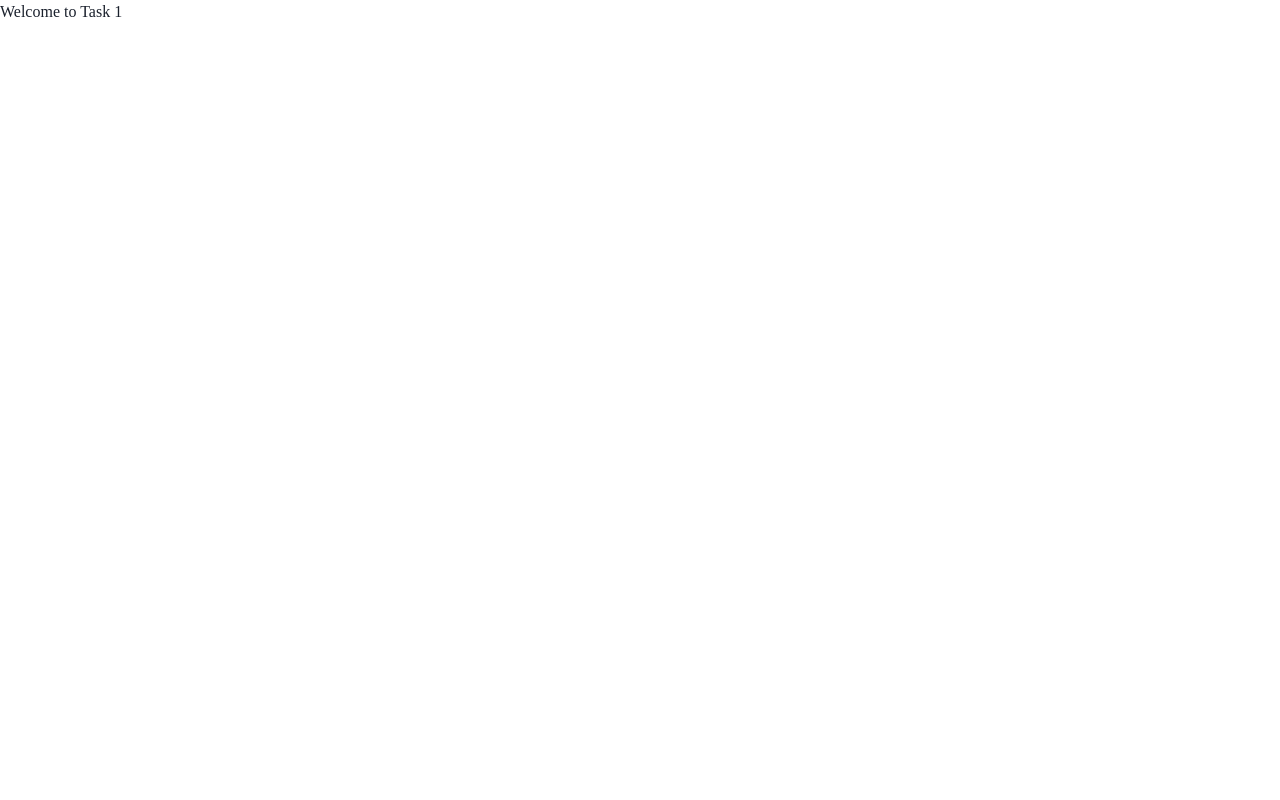
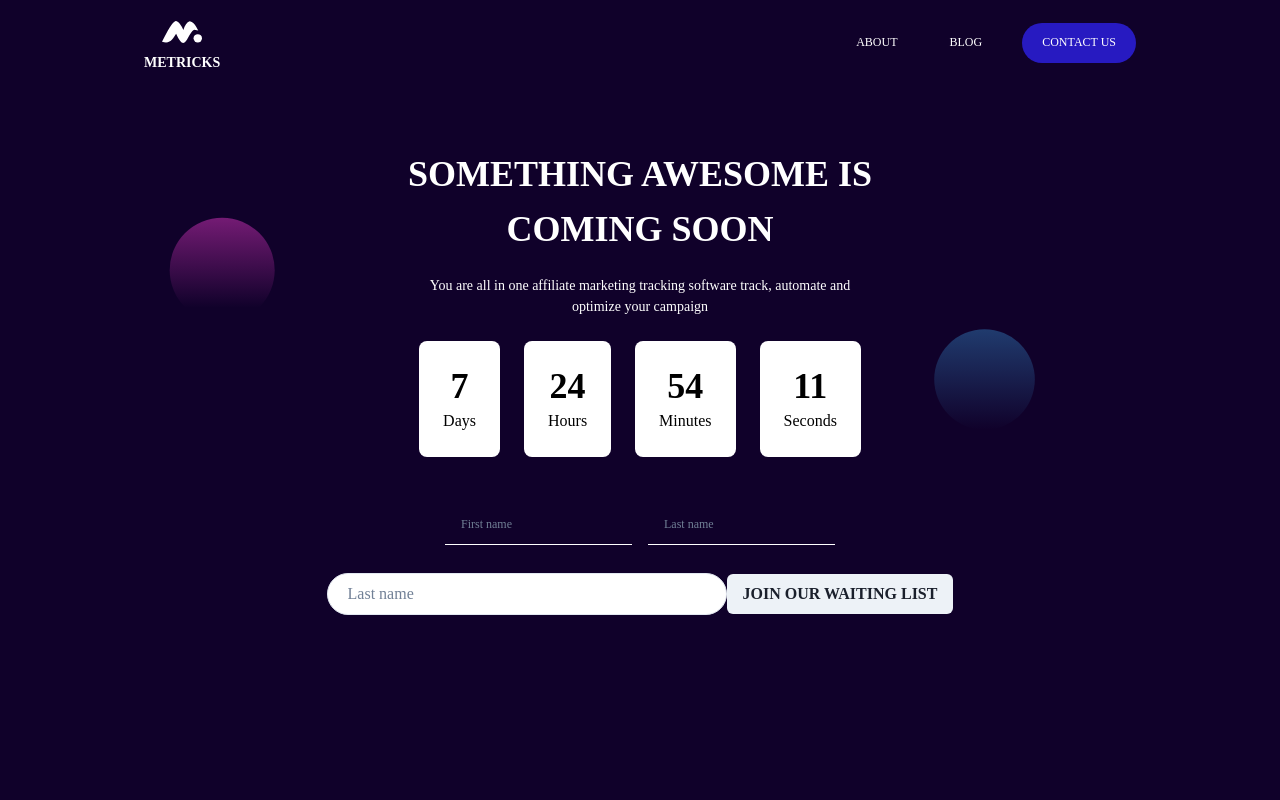
Before and after one commit to I-am-abdulazeez/paddle-frontend-assessment, a React (Vite) app: page /task-one in a window 1280 px wide. Shown: the top 800 px of the page. Built offline with nearby package versions, Linux system fonts and the light colour scheme.

Commit message:
chore: getting task-one page ready,

```diff
--- a/src/pages/task-one.tsx
+++ b/src/pages/task-one.tsx
@@ -1,9 +1,21 @@
-import { Box, Text } from "@chakra-ui/react";
+import { Box, Container } from "@chakra-ui/react";
+import MainPage from "../components/MainPage";
+import Navbar from "../components/Navbar";
+import landingImage from "/src/images/landing.svg";
 
 const TaskOne: React.FC = () => {
   return (
-    <Box>
-      <Text>Welcome to Task 1</Text>
+    <Box
+      bgImage={`url(${landingImage})`}
+      bgPosition={"center"}
+      bgSize="cover"
+      p={3}
+      height="140vh"
+    >
+      <Navbar />
+      <Container maxWidth={"container.lg"}>
+        <MainPage />
+      </Container>
     </Box>
   );
 };
```
